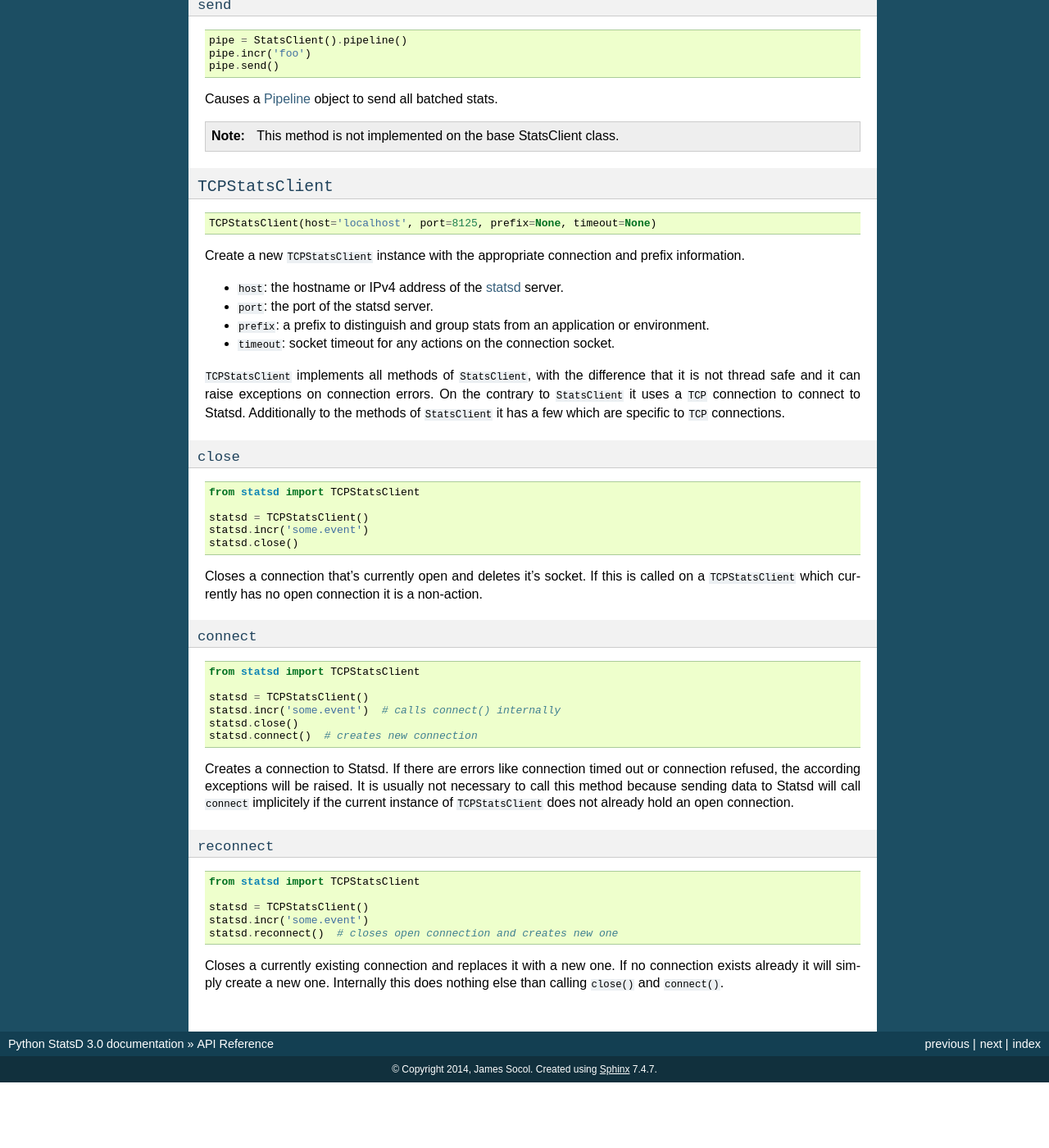
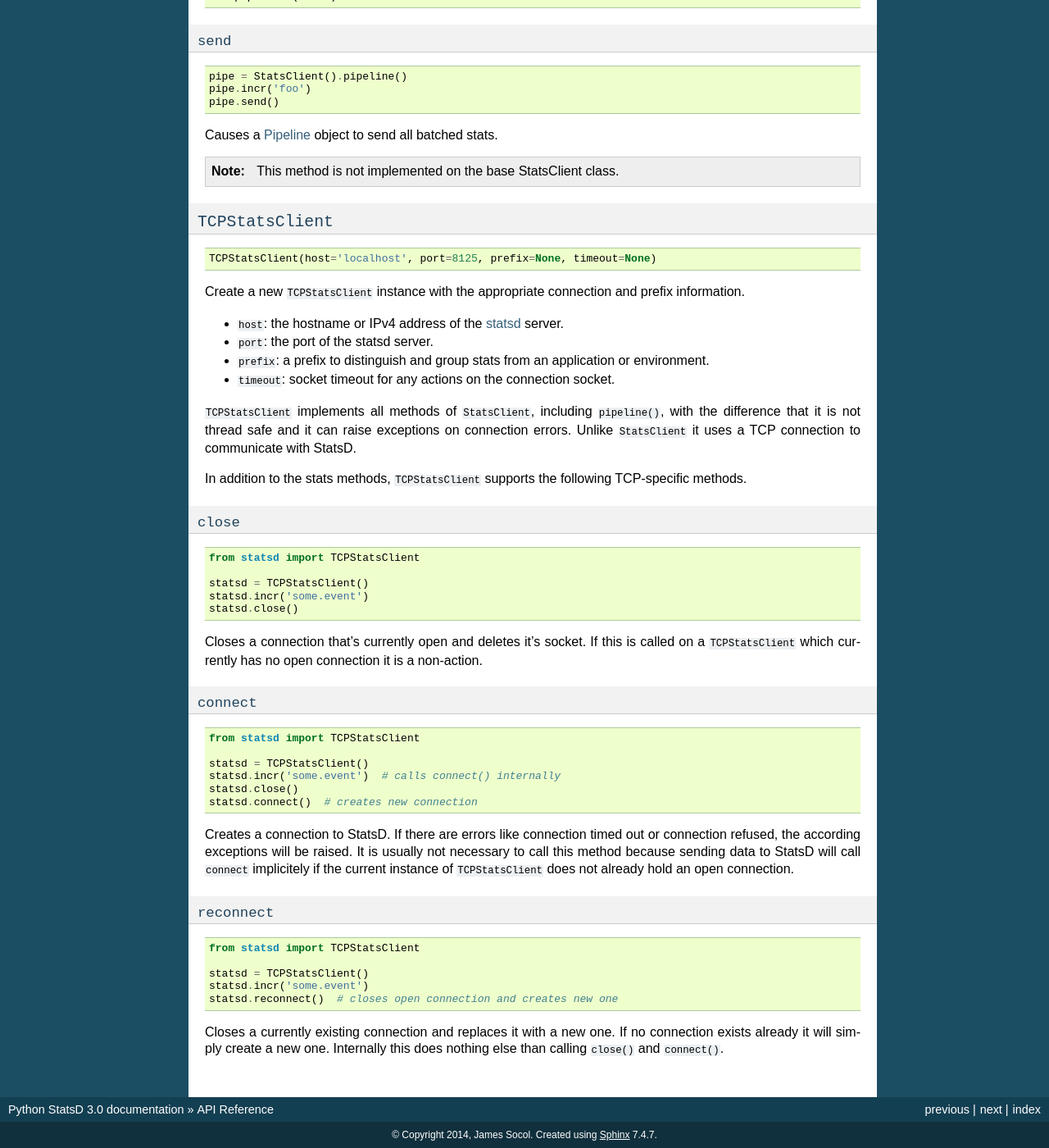
Before and after one commit to jsocol/pystatsd, a Sphinx documentation site: the page built from docs/reference.rst, in a window 1280 px wide and 1400 px high, scrolled down 3115 px. Shown: the whole window at 82% size. Built offline with Sphinx 7.4.7, drawn with Linux system fonts in a browser that asks for light colours; formulas are drawn with MathJax 3; before the commit the page ends 4435 px from its top, so only the background shows below that; some of the changed text lies outside the part shown.

Commit message:
Clean up new docs a little.

```diff
--- a/docs/reference.rst
+++ b/docs/reference.rst
@@ -9,9 +9,9 @@
 
 .. note::
 
-    Each public API method supports a ``rate`` parameter, but statsd
-    doesn't always use it the same way. See the :ref:`types-chapter` for
-    more information.
+    Each public stats API method supports a ``rate`` parameter, but
+    statsd doesn't always use it the same way. See the
+    :ref:`types-chapter` for more information.
 
 
 .. _StatsClient:
@@ -297,12 +301,13 @@
 * ``timeout``: socket timeout for any actions on the connection socket.
 
 
-``TCPStatsClient`` implements all methods of ``StatsClient``, with the
-difference that it is not thread safe and it can raise exceptions on
-connection errors.  On the contrary to ``StatsClient`` it uses a ``TCP``
-connection to connect to Statsd.
-Additionally to the methods of ``StatsClient`` it has a few which are
-specific to ``TCP`` connections.
+``TCPStatsClient`` implements all methods of ``StatsClient``, including
+``pipeline()``, with the difference that it is not thread safe and it
+can raise exceptions on connection errors. Unlike ``StatsClient`` it
+uses a TCP connection to communicate with StatsD.
+
+In addition to the stats methods, ``TCPStatsClient`` supports the
+following TCP-specific methods.
 
 
 .. _tcp_close:
@@ -318,9 +323,9 @@
     statsd.incr('some.event')
     statsd.close()
 
-Closes a connection that's currently open and deletes it's socket. If this is
-called on a ``TCPStatsClient`` which currently has no open connection it is a
-non-action.
+Closes a connection that's currently open and deletes it's socket. If
+this is called on a ``TCPStatsClient`` which currently has no open
+connection it is a non-action.
 
 
 .. _tcp_connect:
@@ -337,11 +342,11 @@
     statsd.close()
     statsd.connect()  # creates new connection
 
-Creates a connection to Statsd. If there are errors like connection timed out
-or connection refused, the according exceptions will be raised. It is usually
-not necessary to call this method because sending data to Statsd will call
-``connect`` implicitely if the current instance of ``TCPStatsClient`` does not
-already hold an open connection.
+Creates a connection to StatsD. If there are errors like connection
+timed out or connection refused, the according exceptions will be
+raised. It is usually not necessary to call this method because sending
+data to StatsD will call ``connect`` implicitely if the current instance
+of ``TCPStatsClient`` does not already hold an open connection.
 
 
 .. _tcp_reconnect:
@@ -357,9 +362,10 @@
     statsd.incr('some.event')
     statsd.reconnect()  # closes open connection and creates new one
 
-Closes a currently existing connection and replaces it with a new one. If no
-connection exists already it will simply create a new one.  Internally this
-does nothing else than calling ``close()`` and ``connect()``.
+Closes a currently existing connection and replaces it with a new one.
+If no connection exists already it will simply create a new one.
+Internally this does nothing else than calling ``close()`` and
+``connect()``.
 
 
 .. _statsd: https://github.com/etsy/statsd
```
Also changed, not shown: other parts of docs/reference.rst (+5 -1 lines), docs/tcp.rst (+10 -9 lines).
